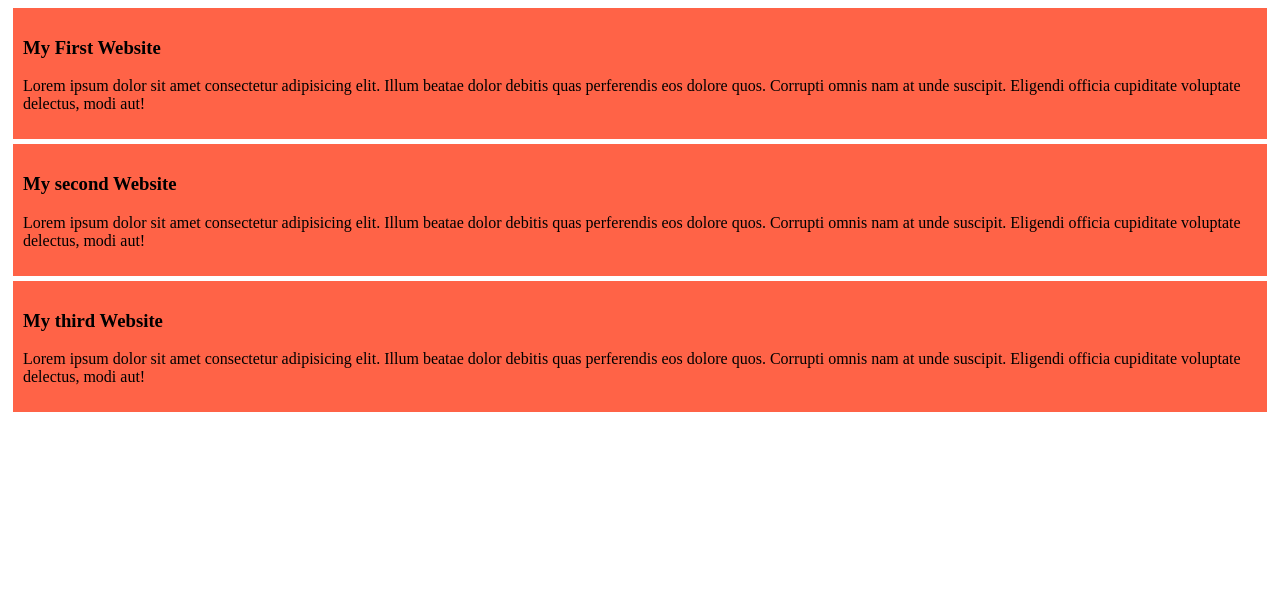
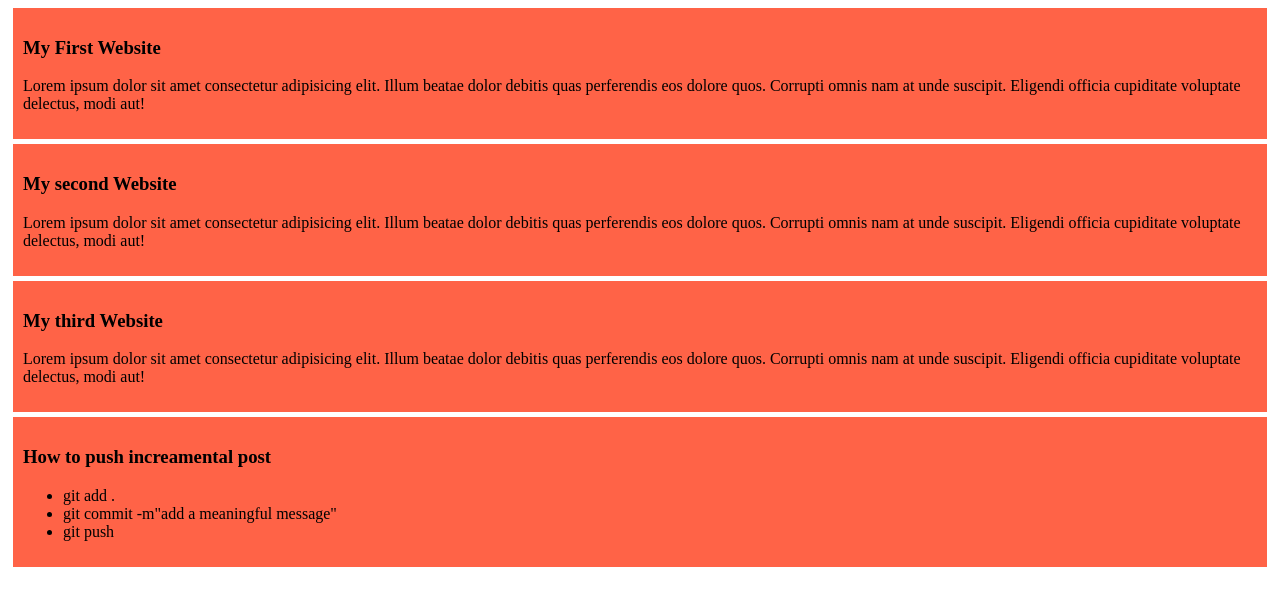
Before and after one commit to azad-ka/my-simple-website, a plain HTML site: page index.html in a window 1280 px wide. Drawn offline with Linux system fonts and the light colour scheme.

Commit message:
new list

```diff
--- a/index.html
+++ b/index.html
@@ -19,5 +19,13 @@
         <h3>My third Website</h3>
         <p>Lorem ipsum dolor sit amet consectetur adipisicing elit. Illum beatae dolor debitis quas perferendis eos dolore quos. Corrupti omnis nam at unde suscipit. Eligendi officia cupiditate voluptate delectus, modi aut!</p>
     </div>
+    <div>
+        <h3>How to push increamental post</h3>
+        <ul>
+            <li>git add .</li>
+            <li>git commit -m"add a meaningful message"</li>
+            <li>git push</li>
+        </ul>
+    </div>
 </body>
 </html>
```
